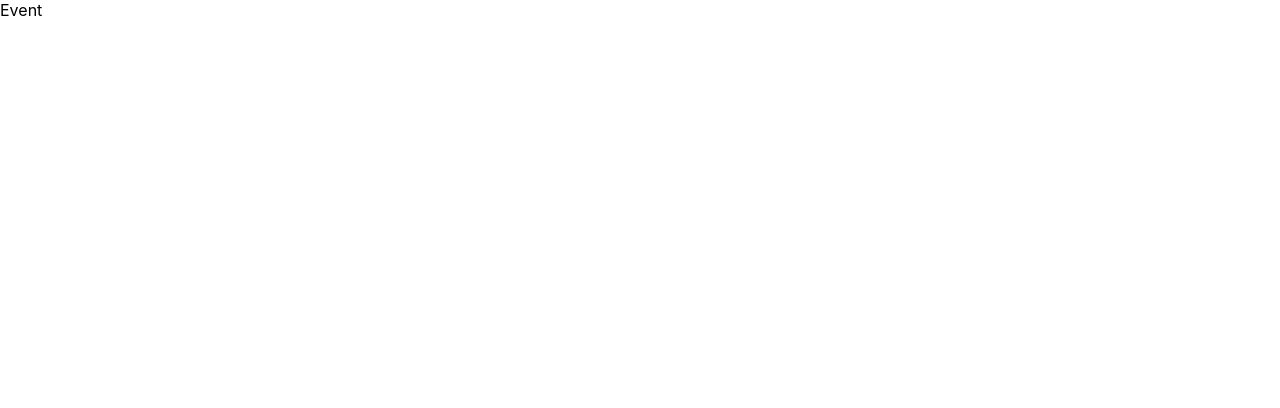
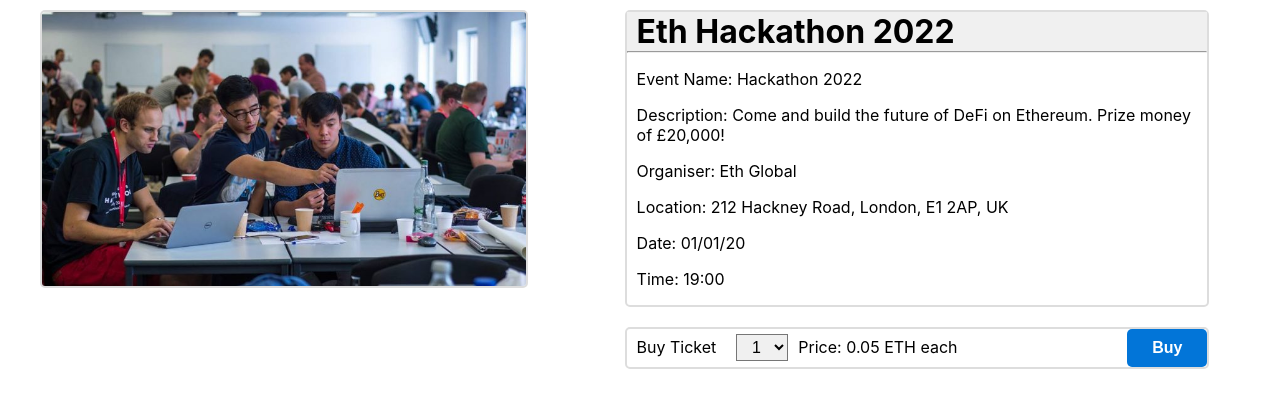
Before and after one commit to encode-g16/final-project-frontend, a React (Create React App) app: page /events/1 in a window 1280 px wide. Shown: the top 408 px of the page. Built offline with nearby package versions, Linux system fonts and the light colour scheme.

Commit message:
adds Event component and css

```diff
--- a/src/css/App.css
+++ b/src/css/App.css
@@ -1,4 +1,5 @@
 @import './CreateEvent.css';
+@import './eventDetails.css';
 
 *,
 *::before,
--- /dev/null
+++ b/src/css/eventDetails.css
@@ -0,0 +1,96 @@
+.event-details-container{
+    display: flex;
+    flex-direction: row;
+    height: 80%;
+    width: 100%;
+    padding: 10px;
+}
+.event-picture-container{
+    width: 40%;
+    margin-left: 30px;
+}
+.event-picture{
+    max-width: 100%;
+    height: auto;
+    border-radius: 5px;
+    border: 2px solid #ddd
+}
+.event-details-title{
+    padding:0px;
+    margin:0px;
+    margin-left: 10px;
+}
+.event-details-container-child1{
+    margin-left: 30px;
+    margin-right: 10px;
+    width: 60%;
+    display: flex;
+    flex-flow: row wrap;
+    justify-content: center;
+}
+.event-details-container-child1 p{
+   margin-left: 10px;
+}
+.event-card{
+    border: 2px solid #ddd;
+    border-radius: 5px;
+    width: 80%;
+}
+.event-card-title{
+    background-color: #F0F0F0;
+}
+.event-card-hr{
+    padding:0px;
+    margin:0px;
+}
+.event-buttons-container{
+    display: flex;
+    flex-direction: row;
+    justify-content: space-between;
+    border: 2px solid #ddd;
+    border-radius: 5px;
+    width: 80%;
+    margin-top: 20px;
+}
+.event-buttons-buy-container{
+    margin-top: 5px;
+}
+.buy-tickets-label{
+    margin-left: 10px;
+    margin-right: 20px;
+}
+.ticket-select{
+    width: 50px;
+    height: 25px;
+    background-color: #F0F0F0;
+    font-size: medium;
+    text-align: center;
+}
+.buy-button{
+    background-color: #0275d8;
+    border: none;
+    border-radius: 5px;
+    color: white;
+    padding: 10px;
+    font-size: medium;
+    font-weight: bold;
+    margin-left: 20px;
+    width: 60px;
+}
+.buy-button:hover{
+    background-color: #7288f7;
+}
+
+.buy-button:active {
+    background-color: #0275d8;
+  }
+
+.ticket-price-label{
+    margin-left:10px;
+}
+
+@media all and (max-width: 800px) {
+    .event-buttons-container{
+        display: block;
+    }
+}
--- a/src/pages/Event.tsx
+++ b/src/pages/Event.tsx
@@ -1,10 +1,49 @@
 import React from 'react';
 import Header from '../components/Header';
 
-const Event = () => {
+export default function Event() {
+
   return (
-    <div>Event</div>
+    <div className="event-details-container">
+        <div className='event-picture-container'>
+            <img className="event-picture" src="/hackathon.jpg" alt="hackathon"/>
+        </div>
+        <div className='event-details-container-child1'>
+            <div className='event-card'>
+                <div className="event-card-title">
+                    <h1 className='event-details-title'>Eth Hackathon 2022</h1>
+                </div>
+                <hr className='event-card-hr'/>
+                <p>Event Name: Hackathon 2022</p>
+                <p>Description: Come and build the future of DeFi on Ethereum. Prize money of £20,000!</p>
+                <p>Organiser: Eth Global</p>
+                <p>Location: 212 Hackney Road, London, E1 2AP, UK</p>
+                <p>Date: 01/01/20</p>
+                <p>Time: 19:00</p>
+            </div>
+            <div className='event-buttons-container'>
+                <div className='event-buttons-buy-container'>
+                    <label className='buy-tickets-label' htmlFor="number-of-tickets">Buy Ticket</label>
+                    <select className="ticket-select" name="number-of-tickets" id="number-of-tickets">
+                        <option value="1">1</option>
+                        <option value="2">2</option>
+                        <option value="3">3</option>
+                        <option value="4">4</option>
+                        <option value="5">5</option>
+                        <option value="6">6</option>
+                        <option value="7">7</option>
+                        <option value="8">8</option>
+                        <option value="9">9</option>
+                        <option value="10">10</option>
+                    </select>
+                    <span className='ticket-price-label'>Price: 0.05 ETH each</span>
+                </div>
+                <div className='event-buttons-button-container'>
+                    <button className='buy-button' type='submit' name="buy-button">Buy</button>
+                </div>
+            </div>
+        </div>
+
+    </div>
   )
 }
-
-export default Event
```
Also changed, not shown: public/hackathon.jpg (added).
